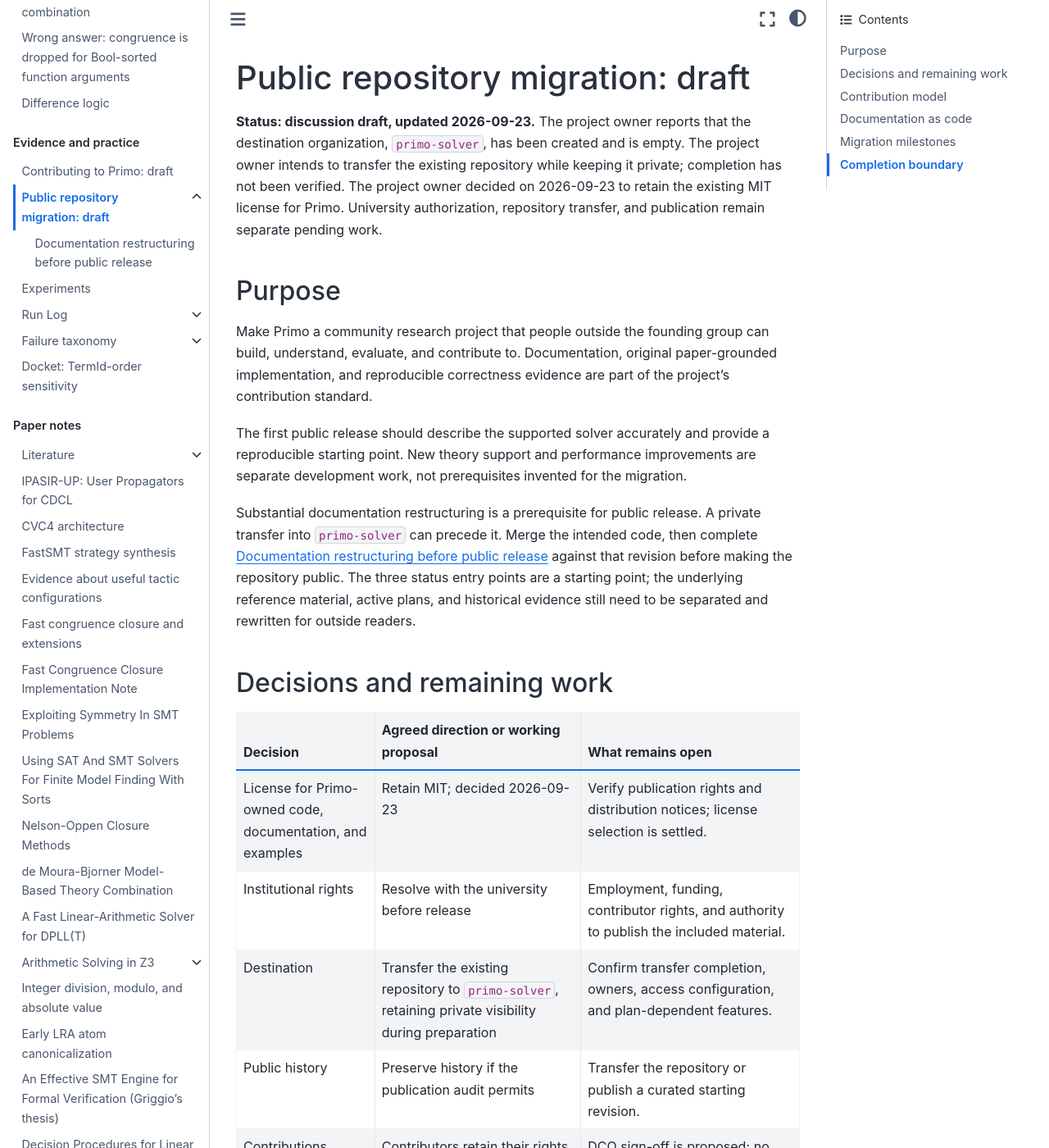
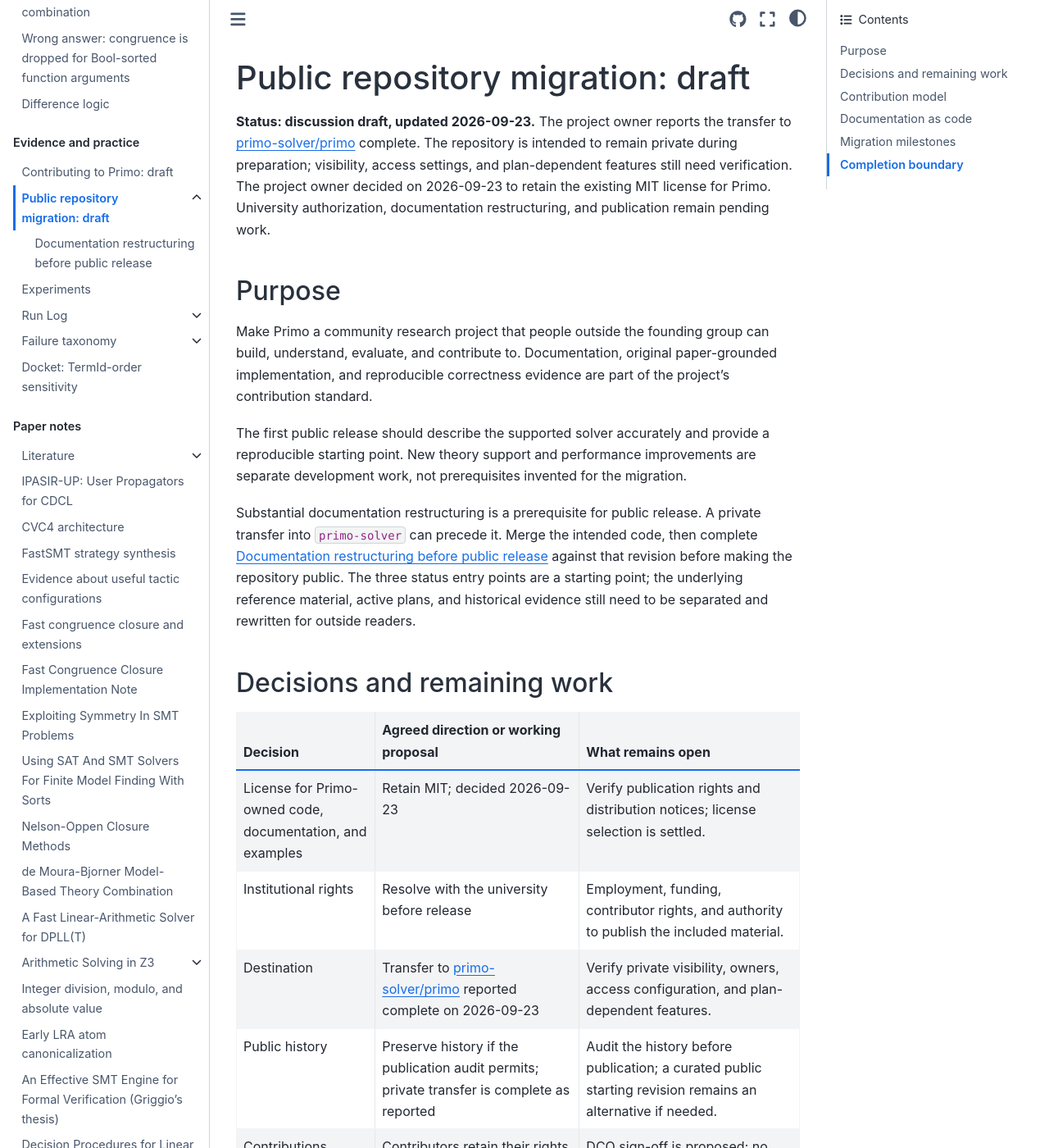
Before and after one commit to primo-solver/primo, a Jupyter Book: the page built from docs/public-repository-migration.md, in a window 1280 px wide and 1400 px high. Shown: the whole window at 82% size. Built offline with Jupyter Book 1.0.4 settings and Sphinx 7.4.7 and the Sphinx Book theme 1.1.4, drawn with Linux system fonts in a browser that asks for light colours; some of the changed text lies outside the part shown.

Commit message:
Record repository transfer and link the book to primo-solver

```diff
--- a/docs/_config.yml
+++ b/docs/_config.yml
@@ -6,10 +6,12 @@ execute:
   execute_notebooks: "off"
 
 repository:
+  url: https://github.com/primo-solver/primo
+  branch: main
   path_to_book: docs
 
 html:
-  use_repository_button: false
+  use_repository_button: true
   use_issues_button: false
   use_edit_page_button: false
 
@@ -23,6 +25,8 @@ parse:
     - tasklist
 
 sphinx:
+  # Preserve Jupyter Book's repository settings when adding theme options below.
+  recursive_update: true
   config:
     # Generate implicit targets for headings down to level 3, so that an
     # ordinary `[text](#some-heading)` link resolves as a MyST reference
--- a/docs/public-repository-migration.md
+++ b/docs/public-repository-migration.md
@@ -1,11 +1,12 @@
 # Public repository migration: draft
 
-**Status: discussion draft, updated 2026-09-23.** The project owner reports that
-the destination organization, `primo-solver`, has been created and is empty.
-The project owner intends to transfer the existing repository while keeping it
-private; completion has not been verified. The project owner decided on
-2026-09-23 to retain the existing MIT license for Primo. University authorization,
-repository transfer, and publication remain separate pending work.
+**Status: discussion draft, updated 2026-09-23.** The project owner reports the
+transfer to [primo-solver/primo](https://github.com/primo-solver/primo) complete.
+The repository is intended to remain private during preparation; visibility,
+access settings, and plan-dependent features still need verification. The
+project owner decided on 2026-09-23 to retain the existing MIT license for Primo.
+University authorization, documentation restructuring, and publication remain
+pending work.
 
 ## Purpose
 
@@ -32,8 +33,8 @@ need to be separated and rewritten for outside readers.
 | --- | --- | --- |
 | License for Primo-owned code, documentation, and examples | Retain MIT; decided 2026-09-23 | Verify publication rights and distribution notices; license selection is settled. |
 | Institutional rights | Resolve with the university before release | Employment, funding, contributor rights, and authority to publish the included material. |
-| Destination | Transfer the existing repository to `primo-solver`, retaining private visibility during preparation | Confirm transfer completion, owners, access configuration, and plan-dependent features. |
-| Public history | Preserve history if the publication audit permits | Transfer the repository or publish a curated starting revision. |
+| Destination | Transfer to [primo-solver/primo](https://github.com/primo-solver/primo) reported complete on 2026-09-23 | Verify private visibility, owners, access configuration, and plan-dependent features. |
+| Public history | Preserve history if the publication audit permits; private transfer is complete as reported | Audit the history before publication; a curated public starting revision remains an alternative if needed. |
 | Contributions | Contributors retain their rights and contribute under MIT | DCO sign-off is proposed; no copyright assignment or separate CLA is proposed at this stage. |
 | Documentation | Restructure against merged code before public release; a private transfer can happen first | Complete [](documentation-restructuring.md), then public hosting, release-version URLs, and CI configuration. |
 | Experiment records | Git is authoritative in `primo-solver/results`; SQLite is a generated local query index | Agreed direction; repository setup, schema/tools, artifact retention, lossless legacy import, and coordinated writer cutover remain pending; see [](benchmark-record-storage.md). |
@@ -184,9 +185,9 @@ commits remain in their local clones and need a later push to reach GitHub.
 
 ### 4. Configure the organization and verification workflow
 
-- Configure the existing `primo-solver` organization: settle the repository name,
-  owners, recovery arrangements, and least-privilege access. Set required reviews
-  and status checks.
+- Review `primo-solver/primo` after transfer: verify private visibility, owners,
+  recovery arrangements, least-privilege access, and available plan features.
+  Set required reviews and status checks where supported.
 - Run build/tests and the documentation gate in public CI. Provide scheduled or
   maintainer-run sanitizer, static-analysis, fuzzing, and benchmark jobs as
   appropriate; record which checks are required for each change category.
@@ -194,8 +195,9 @@ commits remain in their local clones and need a later push to reach GitHub.
   publication credentials, and cluster access.
 - Assign maintainers to run expensive qualification and attach evidence to the
   exact candidate being reviewed. Existing correctness gates remain in force.
-- Configure documentation previews and publication. Enable repository/edit
-  links only after their destination exists.
+- Configure documentation previews and publication. The book's repository link
+  now uses the reported destination. Configure and verify edit links and
+  revision-pinned code links as part of the documentation restructuring.
 - Set up results-repository review and CI, and assign artifact-retention and
   restoration ownership. Pilot independent contributor submissions, offline
   collection, index rebuilds, and snapshots before retiring the existing ledger.
```
Also changed, not shown: docs/active-work.md (+5 -4 lines).
